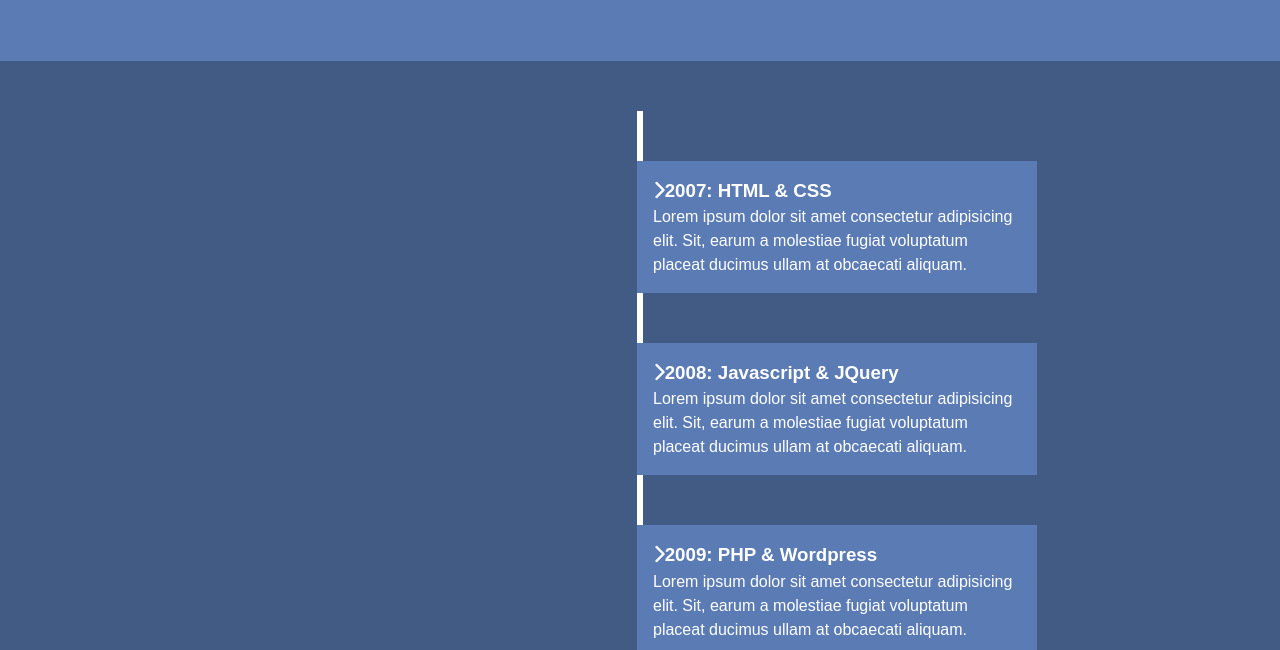
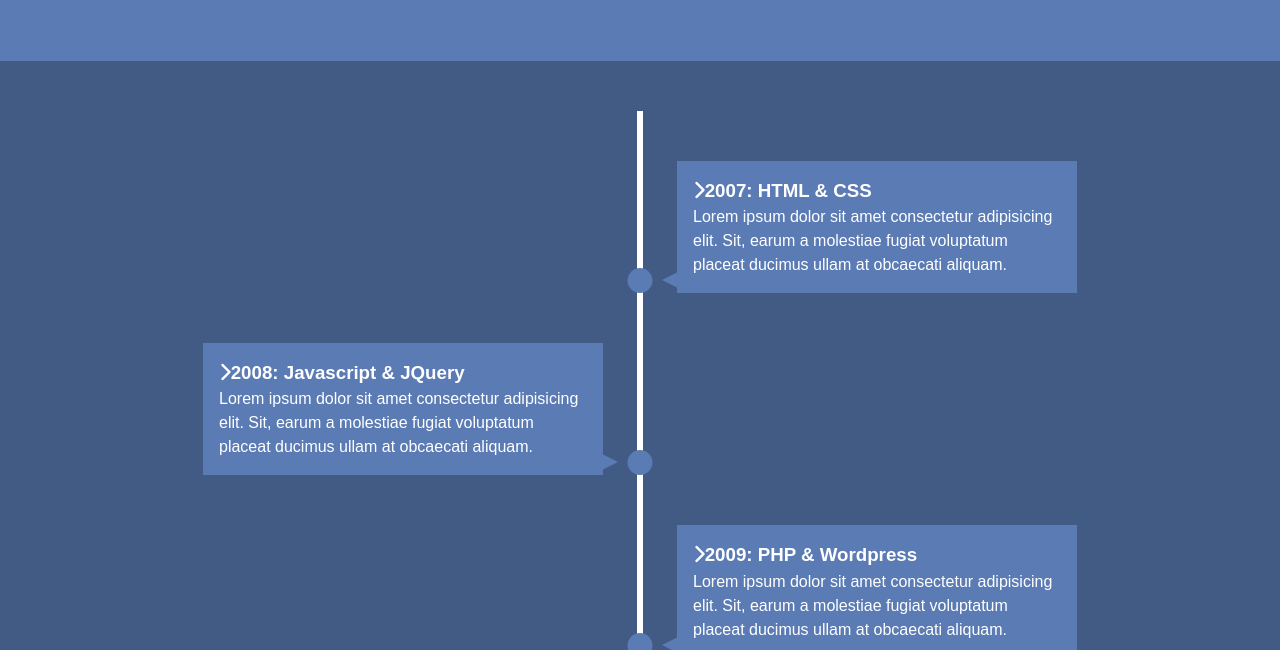
Before and after one commit to TaiwoOluwaseyi/My-Resume-, a plain HTML site: page index.html in a window 1280 px wide. Shown: the part 150-800 px from the top of the page. Drawn offline with Linux system fonts and the light colour scheme.

Commit message:
second commit

```diff
--- a/style.css
+++ b/style.css
@@ -56,4 +56,53 @@ h1 {
     width: 400px;
     padding: 1rem;
     background: var(--secondary-color);
+    transition: all 0.5s ease-in-out;
 }
+
+/* Right side */
+#timeline ul li:nth-child(odd) div {
+    left: 40px;
+}
+
+/* Left side */
+#timeline ul li:nth-child(even) div {
+    left: -434px;
+}
+
+/* Dots */
+#timeline ul li::after{
+    content: '';
+    position: absolute;
+    left: 50%;
+    bottom: 0;
+    width: 25px;
+    height: 25px;
+    background: var(--secondary-color);
+    transform: translateX(-50%);
+    border-radius: 50%;
+    transition: background 0.5s ease-in-out;
+}
+
+/* Arrows */
+#timeline div::before {
+    content: '';
+    position: absolute;
+    bottom: 5px;
+    width: 0;
+    height: 0;
+    border-style: solid;
+}
+
+/* Right side arrows */
+#timeline ul li:nth-child(odd) div::before{
+    left: -15px;
+    border-width: 8px 16px 8px 0;
+    border-color: transparent var(--secondary-color) transparent transparent;
+}
+
+/* Left side arrow */
+#timeline ul li:nth-child(even) div::before{
+    right: -15px;
+    border-width: 8px 0px 8px 16px;
+    border-color: transparent transparent transparent var(--secondary-color);
+}
```
